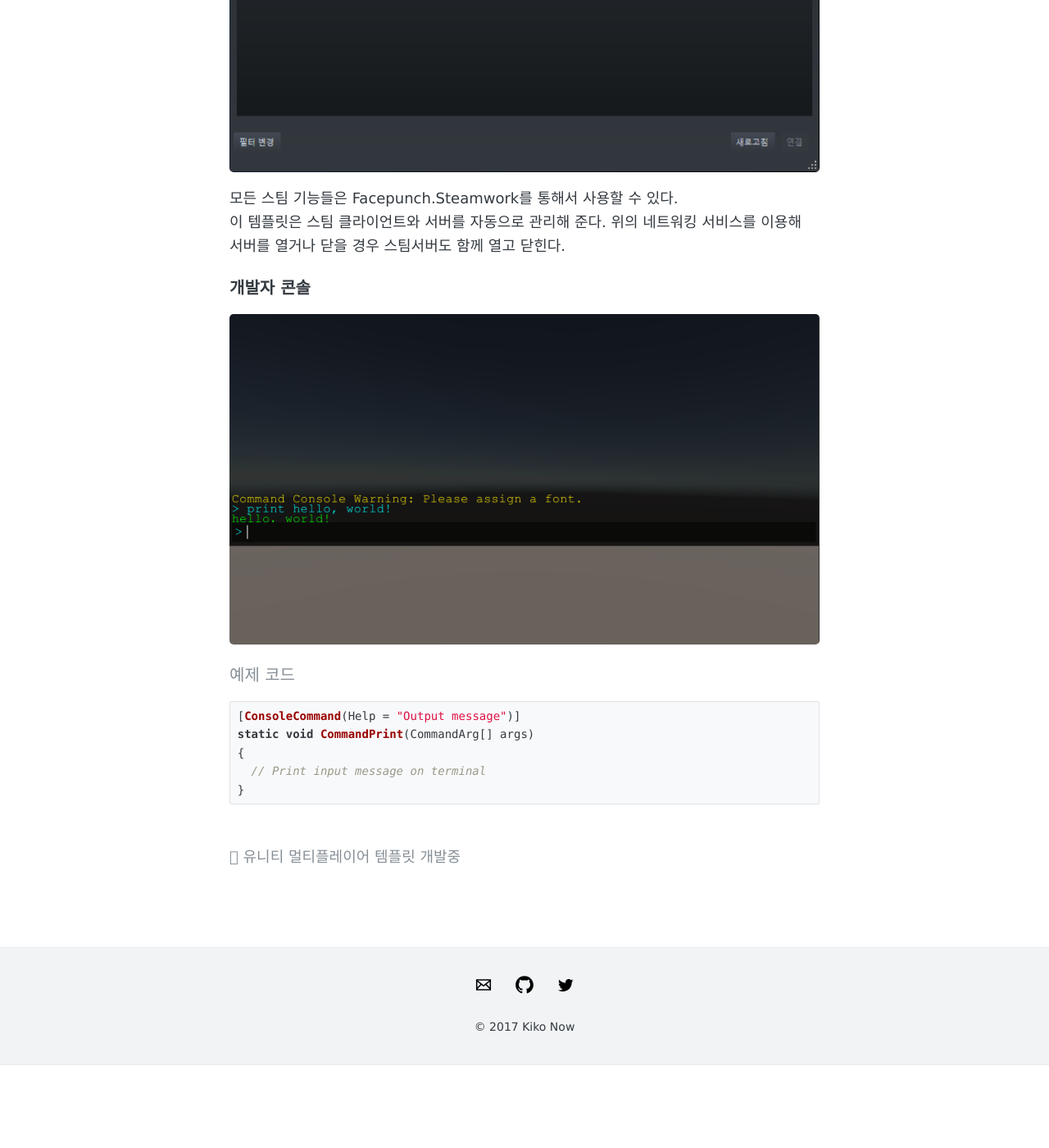
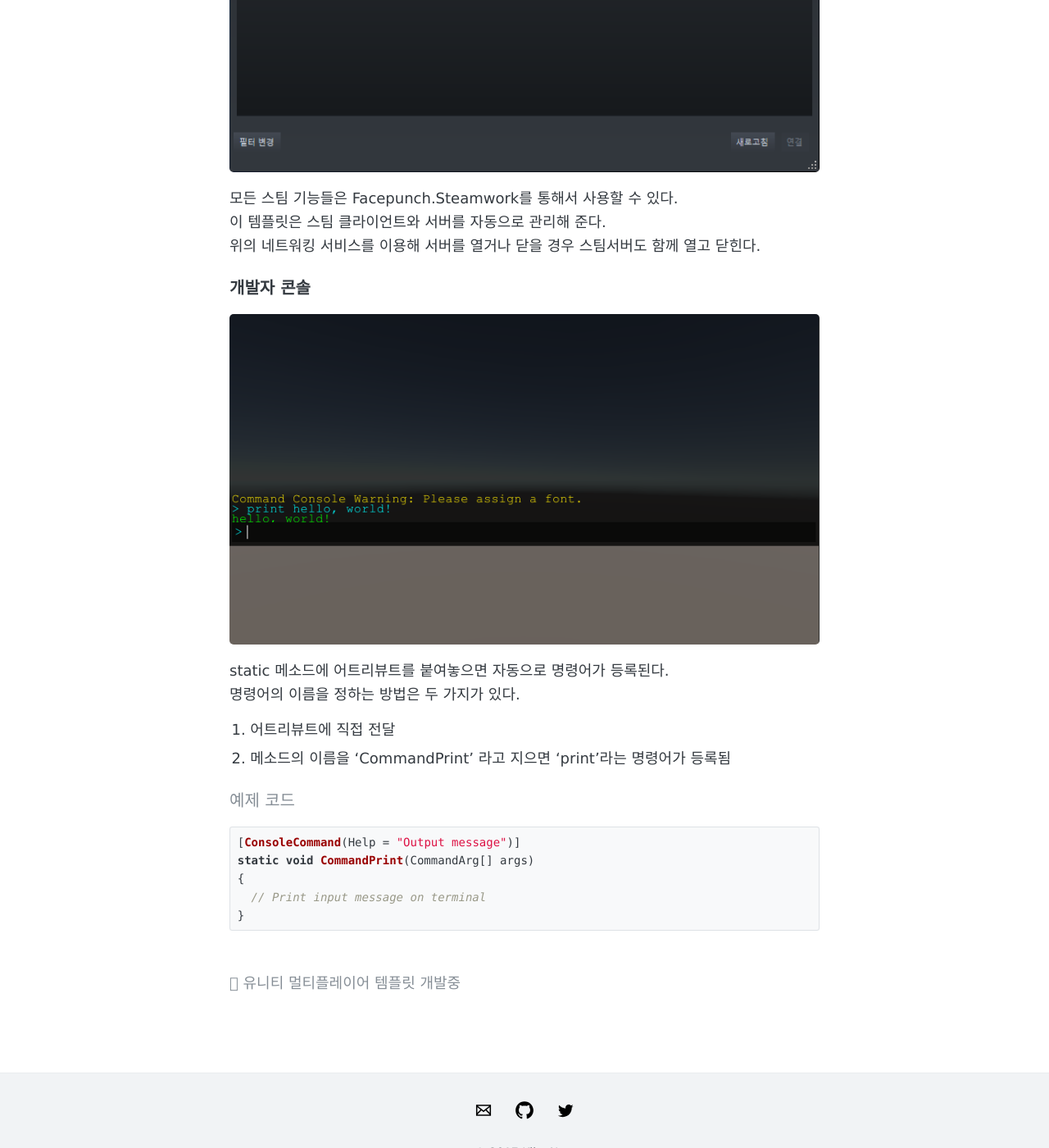
Before and after one commit to chickeningot/chickeningot.github.io, a Jekyll site: the page built from _posts/2019-04-03-multiplayer-unity.md, in a window 1280 px wide and 1400 px high, scrolled down 2671 px. Shown: the whole window at 82% size. Built offline with Jekyll 4.4.1, drawn with Linux system fonts in a browser that asks for light colours; comment, search, counter and statistics services are not loaded; before the commit the page ends 3970 px from its top, so only the background shows below that; some of the changed text lies outside the part shown.

Commit message:
update multiplayer-unity

````diff
--- a/_posts/2019-04-03-multiplayer-unity.md
+++ b/_posts/2019-04-03-multiplayer-unity.md
@@ -7,9 +7,11 @@ tags:
 
 ## [multiplayer-unity](https://github.com/chickeningot/multiplayer=unity)
 
-게임을 만들고 싶지만 구체적인 아이디어는 없어서 언젠가는 쓰겠지 하는 생각으로 만들게 된 프로젝트이다.
+게임을 만들고 싶지만 구체적인 아이디어는 없어서
+언젠가는 쓰겠지 하는 생각으로 만들게 된 프로젝트이다.
 유니티 에셋스토어에 무료 에셋으로 올리고 싶은 마음이 있지만
-스팀 기능을 만들면서 사용한 Facepunch.Steamwork를 재배포해도 될지 확신이 없어서 망설이고 있다.
+스팀 기능을 만들면서 사용한 Facepunch.Steamwork를 재배포해도 될지
+확신이 없어서 망설이고 있다.
 
 MIT 라이센스이고 'Do whatever you want'라고 쿨하게 써놓기도 했지만
 직접 물어보고 답변을 얻기 전까진 역시 찝찝하다.
@@ -25,7 +27,9 @@ MIT 라이센스이고 'Do whatever you want'라고 쿨하게 써놓기도 했
 
 ### 네트워킹 서비스 ChickenIngot.Networking
 ![](/images/2019-04-03-multiplayer-unity/networking.PNG)
+
 서버 열기, 서버 접속, RPC를 이용한 통신을 지원한다.
+
 #### 예제 코드
 ```csharp
 public void SendChat(string msg)
@@ -55,12 +59,19 @@ private void clRPC_Chat(string msg)
 ### 스팀 연동 ChickenIngot.Steam
 ![](/images/2019-04-03-multiplayer-unity/steam1.PNG)
 ![](/images/2019-04-03-multiplayer-unity/steam2.PNG)
+
 모든 스팀 기능들은 Facepunch.Steamwork를 통해서 사용할 수 있다.
 이 템플릿은 스팀 클라이언트와 서버를 자동으로 관리해 준다.
 위의 네트워킹 서비스를 이용해 서버를 열거나 닫을 경우 스팀서버도 함께 열고 닫힌다.
 
 ### 개발자 콘솔
 ![](/images/2019-04-03-multiplayer-unity/console.PNG)
+
+static 메소드에 어트리뷰트를 붙여놓으면 자동으로 명령어가 등록된다.
+명령어의 이름을 정하는 방법은 두 가지가 있다.
+1. 어트리뷰트에 직접 전달
+2. 메소드의 이름을 'CommandPrint' 라고 지으면 'print'라는 명령어가 등록됨
+
 #### 예제 코드
 ```csharp
 [ConsoleCommand(Help = "Output message")]
````
